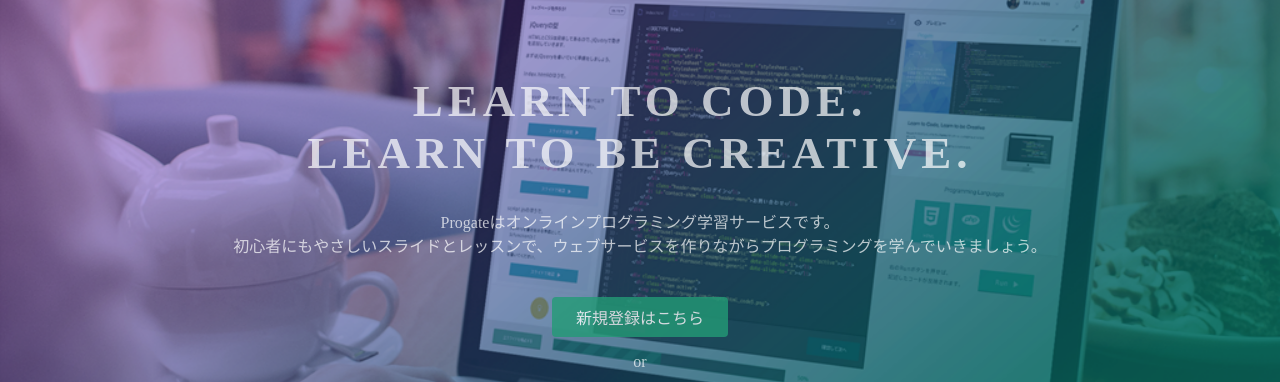
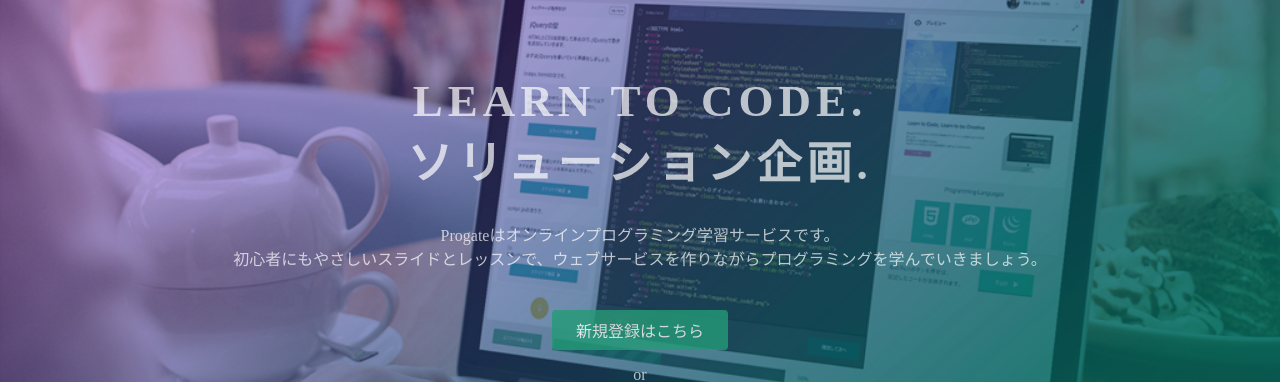
Before and after one commit to 24000/.github.io, a plain HTML site: page index.html in a window 1280 px wide. Shown: the part 135-517 px from the top of the page. Drawn offline with Linux system fonts and the light colour scheme.

Commit message:
Update index.html

```diff
--- a/index.html
+++ b/index.html
@@ -23,7 +23,7 @@
   </header>
   <div class="top-wrapper">
     <div class="container">
-      <h1>LEARN TO CODE.<br>LEARN TO BE CREATIVE.</h1>
+      <h1>LEARN TO CODE.<br>ソリューション企画.</h1>
       <p>Progateはオンラインプログラミング学習サービスです。<br>初心者にもやさしいスライドとレッスンで、ウェブサービスを作りながらプログラミングを学んでいきましょう。</p>
       <div class="btn-wrapper">
         <a href="#" class="btn signup">新規登録はこちら</a>
```
